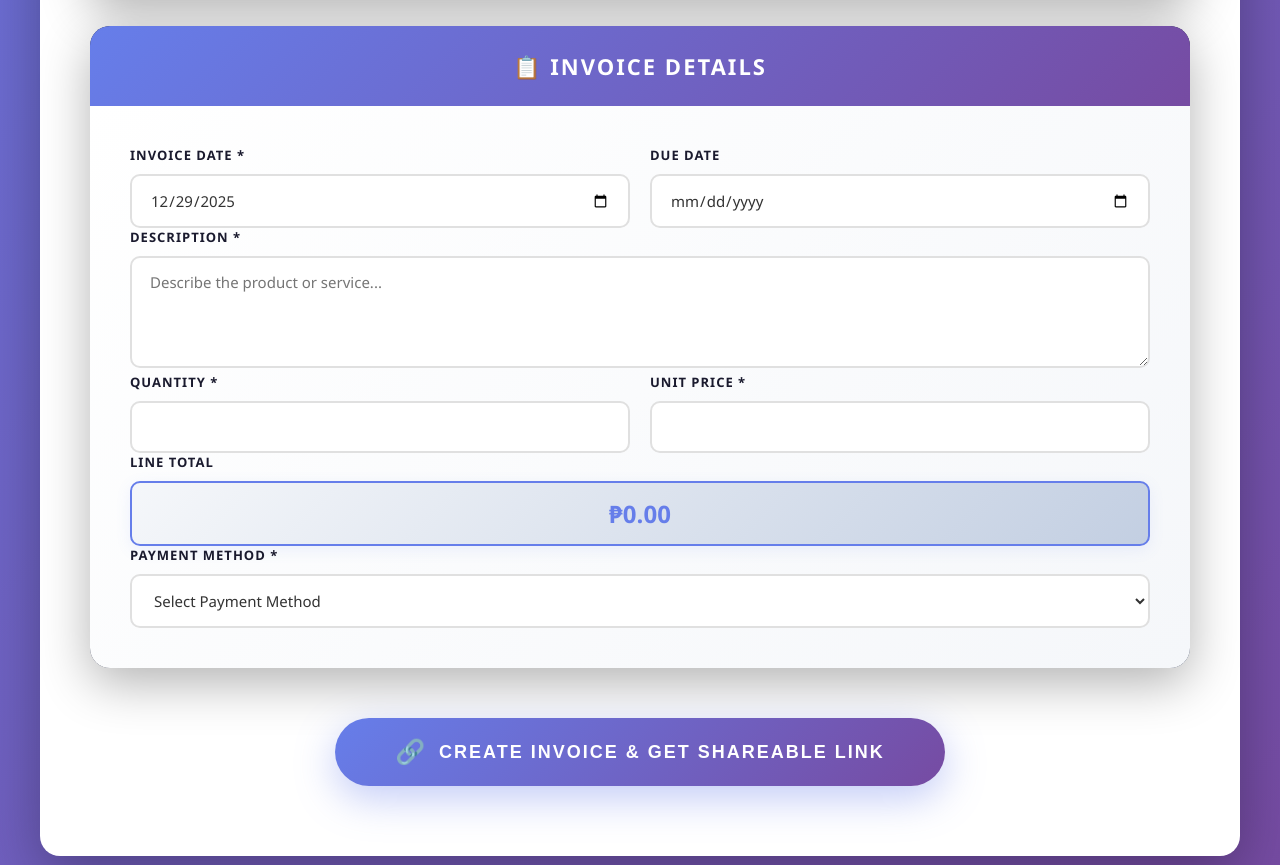
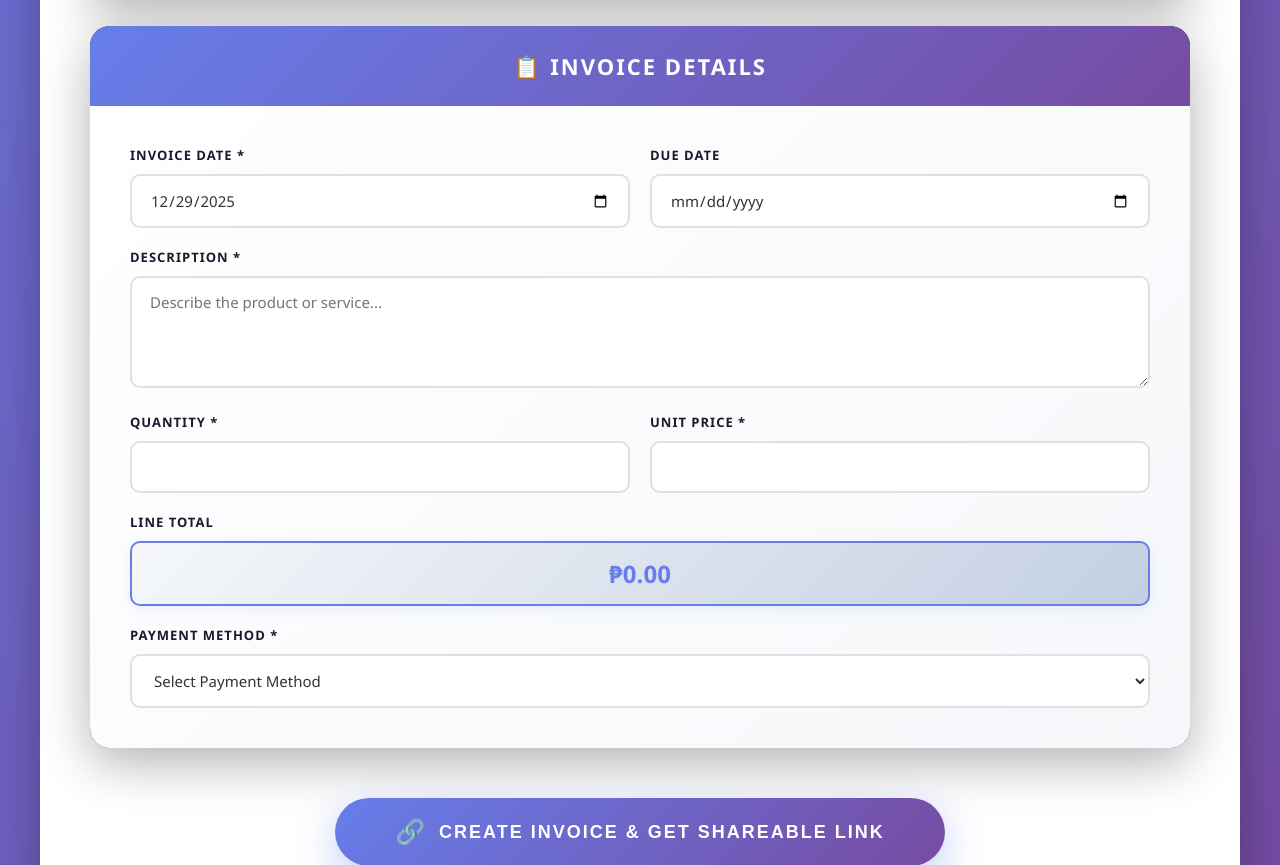
Before and after one commit to Wawayooo/ONLINE_INVOICING, a Django app: page /seller/create/ in a window 1280 px wide. Shown: the part 1143-2008 px from the top of the page. Run offline with Django 5.2, Linux system fonts and the light colour scheme.

Commit message:
UPDATING SELLER CREATE PAGE

```diff
--- a/Online_Invoicing/invoicing_app/templates/pages/seller_create_page.html
+++ b/Online_Invoicing/invoicing_app/templates/pages/seller_create_page.html
@@ -122,7 +122,7 @@
                 </div>
             </div>
 
-            <div class="form-row">
+            <div class="form-row" style="margin-bottom: 20px; margin-top: 20px;">
                 <div class="form-field full-width">
                     <label for="description">Description *</label>
                     <textarea id="description" name="description" required placeholder="Describe the product or service..." rows="4"></textarea>
@@ -140,7 +140,7 @@
                 </div>
             </div>
 
-            <div class="form-row">
+            <div class="form-row" style="margin-bottom: 20px; margin-top: 20px;">
                 <div class="form-field full-width">
                     <label>Line Total</label>
                     <div class="calculated" id="lineTotal">₱0.00</div>
```
